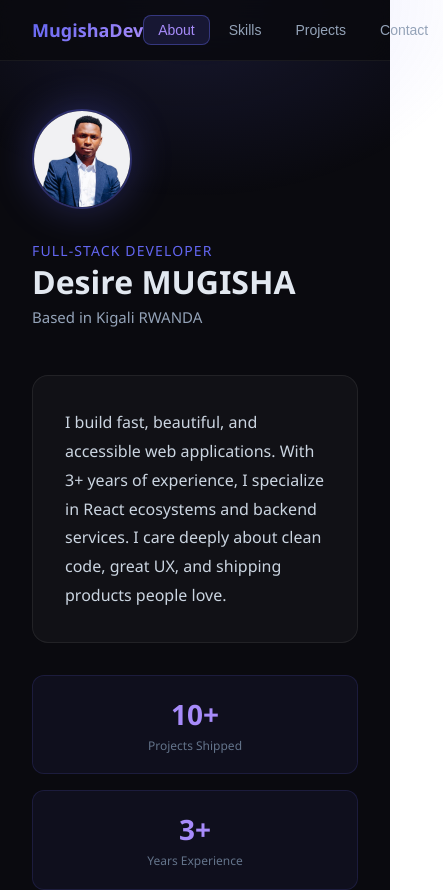
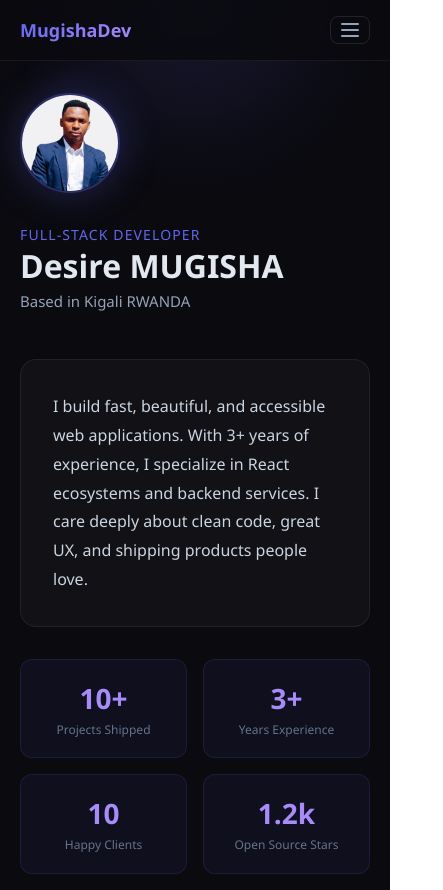
Before and after one commit to MugishaDesire/Portfolio, a React (Create React App) app: page / in a window 390 px wide. Shown: the top 890 px of the page, 443 px wide, since content can reach past the window. Built offline with nearby package versions, Linux system fonts and the light colour scheme.

Commit message:
humburger button

```diff
--- a/public/index.html
+++ b/public/index.html
@@ -2,7 +2,7 @@
 <html lang="en">
   <head>
   <meta charset="utf-8" />
-  <link rel="icon" href="%PUBLIC_URL%/logo1.jpg" />        <!-- ✅ changed -->
+  <link rel="icon" href="%PUBLIC_URL%/logo1.jpg" />
   <meta name="viewport" content="width=device-width, initial-scale=1" />
   <meta name="theme-color" content="#000000" />
   <meta name="description" content="Web site created using create-react-app" />
--- a/src/App.js
+++ b/src/App.js
@@ -1,4 +1,4 @@
-import { useState } from "react";
+import { useState, useEffect, useRef } from "react";
 import About from "./About";
 import Skills from "./Skills";
 import Projects from "./Projects";
@@ -15,6 +15,33 @@ const sectionMap = {
 
 export default function App() {
   const [active, setActive] = useState("About");
+  const [menuOpen, setMenuOpen] = useState(false);
+  const menuRef = useRef(null);
+
+  // Close menu on outside click
+  useEffect(() => {
+    function handleClick(e) {
+      if (menuRef.current && !menuRef.current.contains(e.target)) {
+        setMenuOpen(false);
+      }
+    }
+    if (menuOpen) document.addEventListener("mousedown", handleClick);
+    return () => document.removeEventListener("mousedown", handleClick);
+  }, [menuOpen]);
+
+  // Close menu on resize to desktop
+  useEffect(() => {
+    function handleResize() {
+      if (window.innerWidth >= 600) setMenuOpen(false);
+    }
+    window.addEventListener("resize", handleResize);
+    return () => window.removeEventListener("resize", handleResize);
+  }, []);
+
+  function handleNav(link) {
+    setActive(link);
+    setMenuOpen(false);
+  }
 
   return (
     <div style={{
@@ -26,18 +53,18 @@ export default function App() {
       {/* Ambient glow */}
       <div style={{
         position: "fixed", top: "-200px", left: "50%", transform: "translateX(-50%)",
-        width: "600px", height: "400px",
+        width: "min(600px, 100vw)", height: "400px",
         background: "radial-gradient(ellipse, rgba(99,102,241,0.15) 0%, transparent 70%)",
         pointerEvents: "none", zIndex: 0
       }} />
 
       {/* Nav */}
-      <nav style={{
+      <nav ref={menuRef} style={{
         position: "sticky", top: 0, zIndex: 100,
         background: "rgba(10,10,15,0.85)",
         backdropFilter: "blur(12px)",
         borderBottom: "1px solid rgba(255,255,255,0.06)",
-        padding: "0 2rem"
+        padding: "0 1.25rem"
       }}>
         <div style={{
           maxWidth: "900px", margin: "0 auto",
@@ -47,13 +74,16 @@ export default function App() {
           <span style={{
             fontWeight: 700, fontSize: "18px",
             background: "linear-gradient(135deg, #6366f1, #a78bfa)",
-            WebkitBackgroundClip: "text", WebkitTextFillColor: "transparent"
+            WebkitBackgroundClip: "text", WebkitTextFillColor: "transparent",
+            flexShrink: 0
           }}>
             MugishaDev
           </span>
-          <div style={{ display: "flex", gap: "4px" }}>
+
+          {/* Desktop nav links */}
+          <div className="desktop-nav" style={{ display: "flex", gap: "4px" }}>
             {navLinks.map(link => (
-              <button key={link} onClick={() => setActive(link)} style={{
+              <button key={link} onClick={() => handleNav(link)} style={{
                 background: active === link ? "rgba(99,102,241,0.15)" : "transparent",
                 border: active === link ? "1px solid rgba(99,102,241,0.4)" : "1px solid transparent",
                 color: active === link ? "#a78bfa" : "#94a3b8",
@@ -65,12 +95,70 @@ export default function App() {
               </button>
             ))}
           </div>
+
+          {/* Hamburger button — mobile only */}
+          <button
+            className="hamburger"
+            onClick={() => setMenuOpen(o => !o)}
+            aria-label="Toggle menu"
+            style={{
+              display: "none",
+              background: "transparent",
+              border: "1px solid rgba(255,255,255,0.1)",
+              borderRadius: "8px",
+              padding: "6px 10px",
+              cursor: "pointer",
+              color: "#94a3b8",
+              flexDirection: "column",
+              gap: "4px",
+              alignItems: "center",
+              justifyContent: "center",
+            }}
+          >
+            {/* Three lines icon */}
+            {[0, 1, 2].map(i => (
+              <span key={i} style={{
+                display: "block", width: "18px", height: "2px",
+                background: menuOpen ? "#a78bfa" : "#94a3b8",
+                borderRadius: "2px",
+                transition: "all 0.2s",
+                transform: menuOpen
+                  ? i === 0 ? "translateY(6px) rotate(45deg)"
+                    : i === 2 ? "translateY(-6px) rotate(-45deg)"
+                    : "scaleX(0)"
+                  : "none"
+              }} />
+            ))}
+          </button>
+        </div>
+
+        {/* Mobile dropdown menu */}
+        <div className="mobile-menu" style={{
+          display: menuOpen ? "flex" : "none",
+          flexDirection: "column",
+          gap: "4px",
+          padding: "0.5rem 0 1rem",
+          maxWidth: "900px",
+          margin: "0 auto"
+        }}>
+          {navLinks.map(link => (
+            <button key={link} onClick={() => handleNav(link)} style={{
+              background: active === link ? "rgba(99,102,241,0.15)" : "transparent",
+              border: active === link ? "1px solid rgba(99,102,241,0.4)" : "1px solid rgba(255,255,255,0.05)",
+              color: active === link ? "#a78bfa" : "#94a3b8",
+              borderRadius: "8px", padding: "10px 16px",
+              cursor: "pointer", fontSize: "15px", fontWeight: 500,
+              transition: "all 0.2s", textAlign: "left"
+            }}>
+              {link}
+            </button>
+          ))}
         </div>
       </nav>
 
       <main style={{
         maxWidth: "900px", margin: "0 auto",
-        padding: "3rem 2rem", position: "relative", zIndex: 1
+        padding: "2rem 1.25rem", position: "relative", zIndex: 1
       }}>
         {sectionMap[active]}
       </main>
@@ -82,6 +170,11 @@ export default function App() {
         }
         * { box-sizing: border-box; margin: 0; padding: 0; }
         textarea, input { font-family: inherit; }
+
+        @media (max-width: 599px) {
+          .desktop-nav { display: none !important; }
+          .hamburger { display: flex !important; }
+        }
       `}</style>
     </div>
   );
--- a/src/Projects.js
+++ b/src/Projects.js
@@ -22,14 +22,14 @@ const projects = [
   },
   {
     title: "Event Management",
-    desc: "Kanban-style productivity tool with drag & drop and real-time team collaboration.",
+    desc: "Kanban-style productivity tool with real-time team collaboration.",
     tech: ["Django", "MySQL", "Flutter", "Socket.io"],
     icon: "✅",
     details: {
       overview:
         "A cross-platform event and task management system with a Django REST backend and a Flutter mobile frontend, featuring real-time updates via Socket.io.",
       features: [
-        { icon: "📋", label: "Kanban Board", text: "Drag-and-drop task management across custom columns and stages." },
+        { icon: "📋", label: "Kanban Board", text: "Task management across custom columns and stages." },
         { icon: "⚡", label: "Real-Time Sync", text: "Socket.io-powered live collaboration — changes reflect instantly for all team members." },
         { icon: "📅", label: "Event Scheduling", text: "Create, assign, and track events with deadlines and priority levels." },
         { icon: "👥", label: "Team Roles", text: "Role-based permissions for managers and team members." },
@@ -39,14 +39,14 @@ const projects = [
   },
   {
     title: "Portfolio Builder",
-    desc: "Drag-and-drop tool to create stunning portfolios in minutes.",
+    desc: "A tool to create stunning portfolios in minutes.",
     tech: ["Vue.js", "Firebase", "Tailwind"],
     icon: "🎨",
     details: {
       overview:
-        "A no-code portfolio builder where users drag, drop, and customize sections to produce a published portfolio site — backed by Firebase for auth and real-time storage.",
+        "A no-code portfolio builder where users customize sections to produce a published portfolio site — backed by Firebase for auth and real-time storage.",
       features: [
-        { icon: "🖱️", label: "Drag & Drop Editor", text: "Intuitive block-based editor to arrange sections without writing code." },
+        { icon: "🖱️", label: "Visual Editor", text: "Intuitive block-based editor to arrange sections without writing code." },
         { icon: "☁️", label: "Firebase Backend", text: "Real-time database and authentication so portfolios sync instantly across devices." },
         { icon: "🎨", label: "Theme System", text: "Multiple color themes and font pairings to match personal brand." },
         { icon: "🔗", label: "Instant Publish", text: "One-click publish to a shareable public URL." },
```
